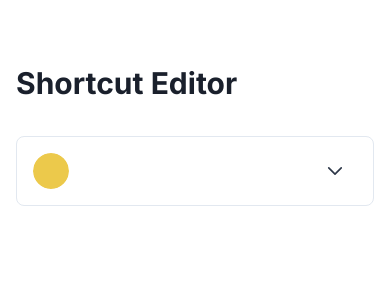
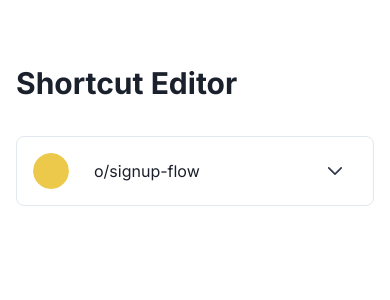
Before and after one commit to dexterthemsb/_medusa_, a React (Create React App) app: page / in a window 390 px wide. Shown: the top 300 px of the page. Built offline with nearby package versions, Linux system fonts and the light colour scheme.

Commit message:
Feat: mobile view

```diff
--- a/src/components/AccordionHeader.tsx
+++ b/src/components/AccordionHeader.tsx
@@ -33,6 +33,11 @@ export const AccordionHeader: FC<AccordianHeaderProps> = ({ isExpanded }) => {
     if (!isExpanded) e.preventDefault();
   };
 
+  const getInputDisplay = () => {
+    if (isExpanded) return ["none", "block"];
+    else return "block";
+  };
+
   return (
     <AccordionButton
       py="4"
@@ -47,13 +52,7 @@ export const AccordionHeader: FC<AccordianHeaderProps> = ({ isExpanded }) => {
         outline="thick solid white"
       ></Box>
 
-      <Box
-        flex="1"
-        display={["none", "none", "flex"]}
-        flexDir="row"
-        alignItems="center"
-      >
-        <Box ml="4" flex="1" textAlign="left">
+      <Box ml="4" flex="1" display={getInputDisplay()} textAlign="left">
         <Input
           readOnly={!isExpanded}
           variant={isExpanded ? "outline" : "unstyled"}
@@ -72,6 +71,7 @@ export const AccordionHeader: FC<AccordianHeaderProps> = ({ isExpanded }) => {
         />
       </Box>
 
+      <Box display={["none", "none", "flex"]} flexDir="row" alignItems="center">
         <Box ml="4" rounded="full" bgColor="blue.400" w="8" h="8"></Box>
 
         <Box ml="3" display="flex" flexDir="row" alignItems="center">
```
Lines whose indentation alone changed are shown as unchanged.
